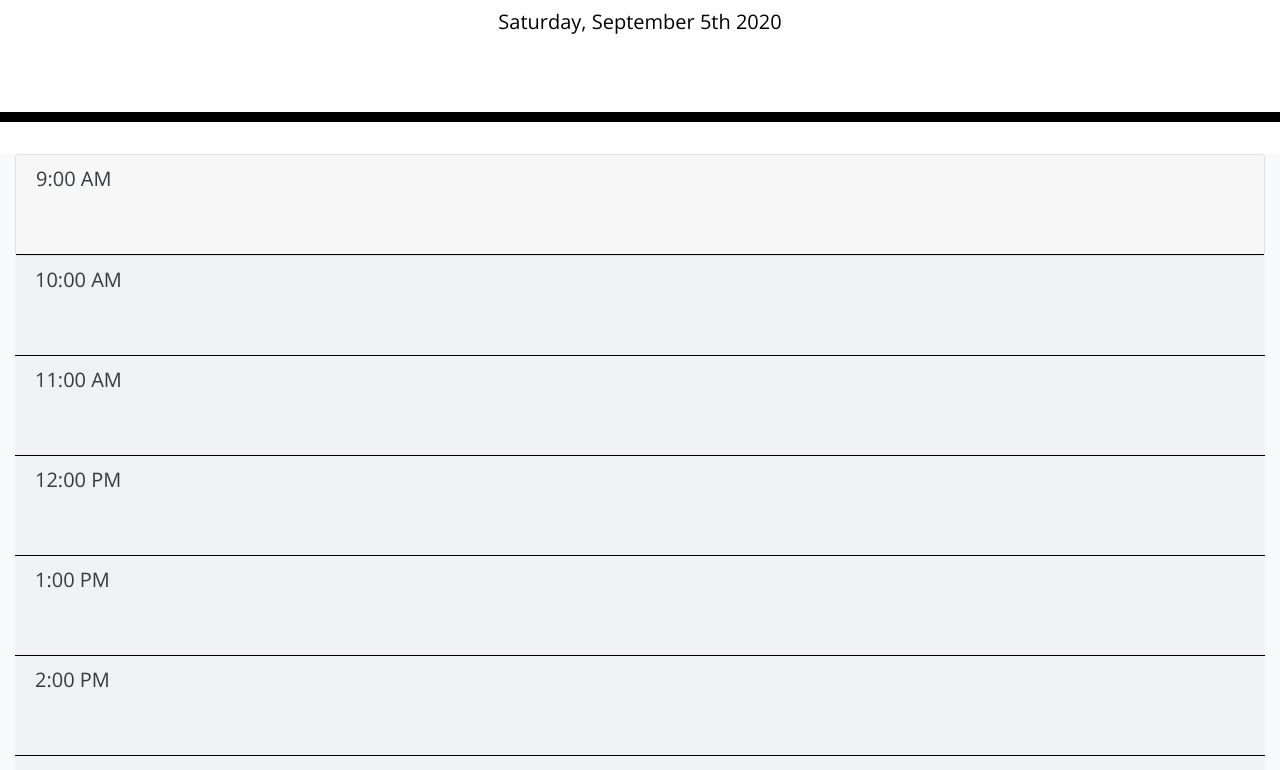
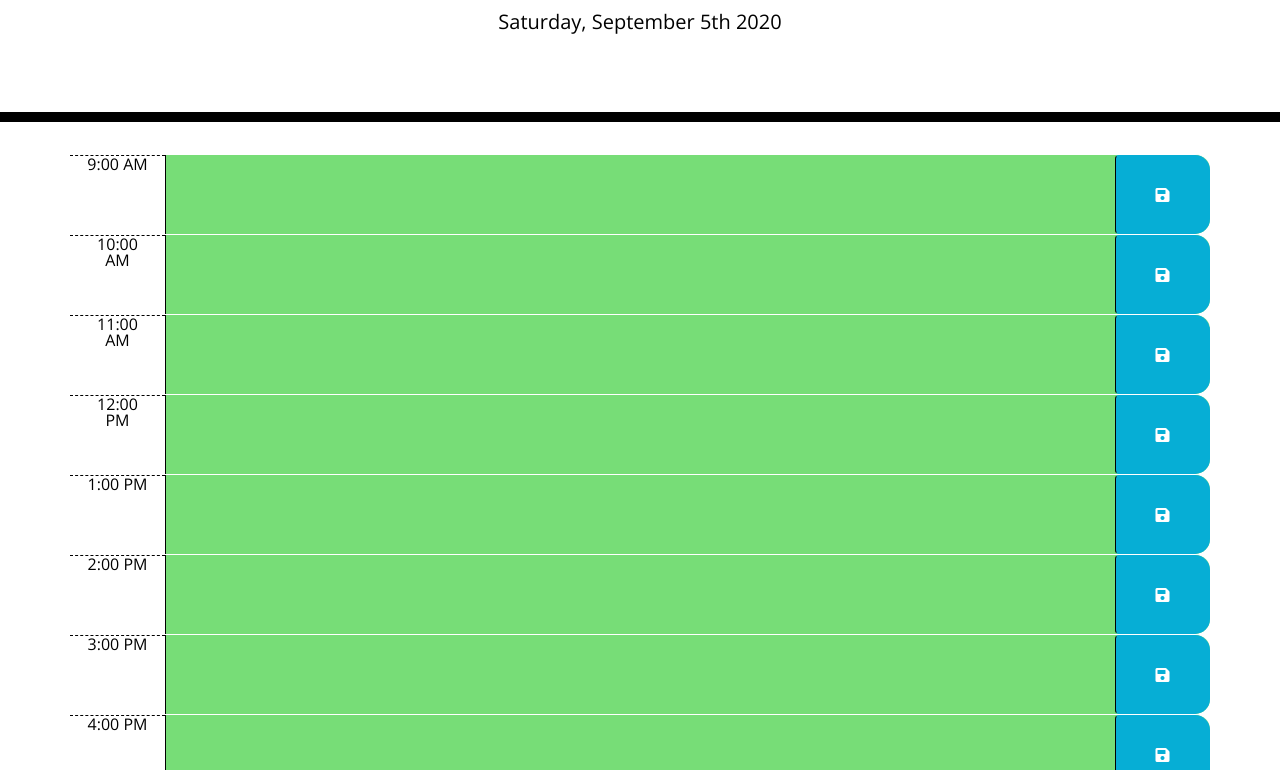
Before and after one commit to merayoussef/daily-planner, a plain HTML site: page index.html in a window 1280 px wide. Shown: the part 182-952 px from the top of the page. Drawn offline with nearby package versions, Linux system fonts and the light colour scheme.

Commit message:
updated layout, added background color and saving function

```diff
--- a/assets/javascript/javascript.js
+++ b/assets/javascript/javascript.js
@@ -3,12 +3,48 @@ var nowMoment = moment();
 var displayDate = document.getElementById('currentDay');
 displayDate.innerHTML = nowMoment.format("dddd, MMMM Do YYYY")
 
+$(document).ready(function() {
+    // listen for save button
+    $(".saveBtn").on("click", function() {
+        //get value
+        var value = $(this).siblings(".description").val();
+        var time = $(this).parent().attr("id");
 
-var tasks = {};
+        //save to local storage
+        localStorage.setItem(time, value);
+    });
 
-var createTask = function(){
-    var taskText = document.createElement("li")
-    var saveTask = document.createElement("button")
+    function hourUpdate() {
+        var currentHour = moment().hours();
 
-    taskText.appendChild("nine")
-}
+        $(".time-block").each(function(){
+            var blockHour = parseInt($(this).attr("id").split
+            ("-")[1]);
+
+            if (blockHour < currentHour) {
+                $(this).addClass("past");
+            } else if (blockHour === currentHour) {
+                $(this).removeClass("past");
+                $(this).addClass("present");
+            } else {
+                $(this).removeClass("past");
+                $(this).removeClass("present");
+                $(this).addClass("future");
+            }
+        });
+    }
+
+    hourUpdate();
+
+    var interval = setInterval(hourUpdate, 15000);
+
+    $("#nine .description").val(localStorage.getItem("nine"));
+    $("#ten .description").val(localStorage.getItem("ten"));
+    $("#eleven .description").val(localStorage.getItem("eleven"));
+    $("#twelve .description").val(localStorage.getItem("twelve"));
+    $("#one .description").val(localStorage.getItem("one"));
+    $("#two .description").val(localStorage.getItem("two"));
+    $("#three .description").val(localStorage.getItem("three"));
+    $("#four .description").val(localStorage.getItem("four"));
+    $("#five .description").val(localStorage.getItem("five"));
+});
--- a/index.html
+++ b/index.html
@@ -28,19 +28,53 @@
       <p class="lead">A simple calendar app for scheduling your work day</p>
       <p id="currentDay" class="lead"></p>
     </header>
-    <div class="container col-12 bg-light text-dark flex-column">
+    <div class="container">
       <!-- Timeblocks go here -->
-      <div class="card">
-      <h5 class="nine card-header">9:00 AM</h5>
+      <div id="nine" class="row time-block">
+        <div class="col-md-1 hour">9:00 AM</div>
+      <textarea class="col-md-10 description"></textarea>
+      <button class="btn saveBtn col-md-1"><i class="fas fa-save"></i></button>
       </div>
-      <h5 class="ten card-header">10:00 AM</h5>
-      <h5 class="eleven card-header">11:00 AM</h5>
-      <h5 class="twelve card-header">12:00 PM</h5>
-      <h5 class="one card-header">1:00 PM</h5>
-      <h5 class="two card-header">2:00 PM</h5>
-      <h5 class="three card-header">3:00 PM</h5>
-      <h5 class="four card-header">4:00 PM</h5>
-      <h5 class="five card-header">5:00 PM</h5>
+      <div id="ten" class="row time-block">
+        <div class="col-md-1 hour">10:00 AM</div>
+      <textarea class="col-md-10 description"></textarea>
+      <button class="btn saveBtn col-md-1"><i class="fas fa-save"></i></button>
+      </div>
+      <div id="eleven" class="row time-block">
+        <div class="col-md-1 hour">11:00 AM</div>
+      <textarea class="col-md-10 description"></textarea>
+      <button class="btn saveBtn col-md-1"><i class="fas fa-save"></i></button>
+      </div>
+      <div id="twelve" class="row time-block">
+        <div class="col-md-1 hour">12:00 PM</div>
+      <textarea class="col-md-10 description"></textarea>
+      <button class="btn saveBtn col-md-1"><i class="fas fa-save"></i></button>
+      </div>
+      <div id="one" class="row time-block">
+        <div class="col-md-1 hour">1:00 PM</div>
+      <textarea class="col-md-10 description"></textarea>
+      <button class="btn saveBtn col-md-1"><i class="fas fa-save"></i></button>
+      </div>
+      <div id="two" class="row time-block">
+        <div class="col-md-1 hour">2:00 PM</div>
+      <textarea class="col-md-10 description"></textarea>
+      <button class="btn saveBtn col-md-1"><i class="fas fa-save"></i></button>
+      </div>
+      <div id="three" class="row time-block">
+        <div class="col-md-1 hour">3:00 PM</div>
+      <textarea class="col-md-10 description"></textarea>
+      <button class="btn saveBtn col-md-1"><i class="fas fa-save"></i></button>
+      </div>
+      <div id="four" class="row time-block">
+        <div class="col-md-1 hour">4:00 PM</div>
+      <textarea class="col-md-10 description"></textarea>
+      <button class="btn saveBtn col-md-1"><i class="fas fa-save"></i></button>
+      </div>
+      <div id="five" class="row time-block">
+        <div class="col-md-1 hour">5:00 PM</div>
+      <textarea class="col-md-10 description"></textarea>
+      <button class="btn saveBtn col-md-1"><i class="fas fa-save"></i></button>
+      </div>
     </div>
 
     <script src="https://cdnjs.cloudflare.com/ajax/libs/moment.js/2.27.0/moment.min.js"></script>
```
Also changed, not shown: assets/images/time-layout-and-button.PNG (added).
